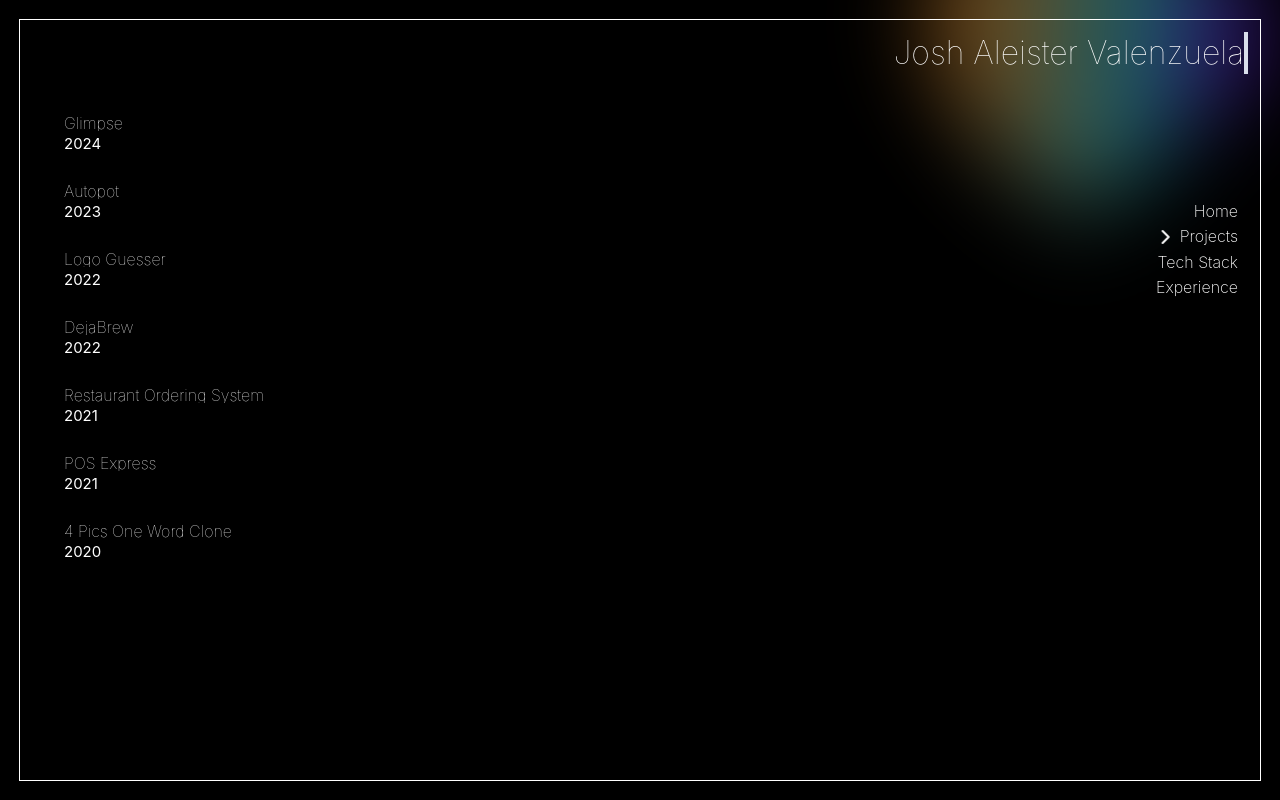
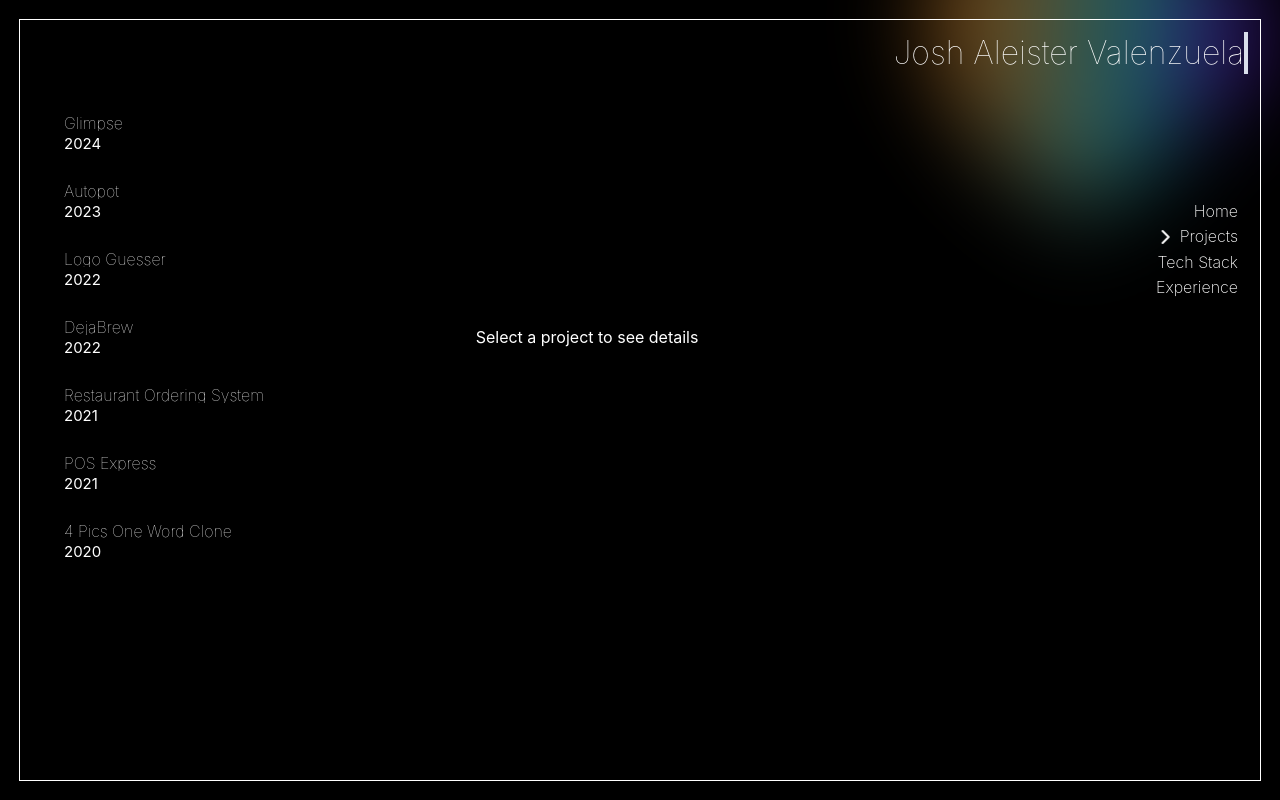
Before and after one commit to jshalstr/web-portfolio, a Next.js app: page /projects in a window 1280 px wide. Built offline with nearby package versions, Linux system fonts and the light colour scheme.

Commit message:
make breakpoint from medium to small for projects page, add animation for timeline

```diff
--- a/app/projects/page.tsx
+++ b/app/projects/page.tsx
@@ -170,7 +170,7 @@ function ProjectDetails({ project }: { project: Project }) {
 
 export default function ProjectsPage() {
   const [selectedProject, setSelectedProject] = useState<null | Project>(null);
-  const isMedium = useMediaQuery('(max-width: 62em)');
+  const isSmall = useMediaQuery('(max-width: 48em)');
 
   return (
     <Stack>
@@ -220,6 +220,7 @@ export default function ProjectsPage() {
         </motion.div>
       </Title>
       <Group gap={20} h="100%" align="start" wrap="nowrap">
+        <motion.div initial={{ opacity: 0, x: -20 }} animate={{ opacity: 1, x: 0 }}>
           <Timeline bulletSize={14} lineWidth={2}>
             {projects.map((project) => (
               <ProjectItem
@@ -231,16 +232,23 @@ export default function ProjectsPage() {
               />
             ))}
           </Timeline>
-        {isMedium ? (
+        </motion.div>
+        {isSmall ? (
           <Modal
             opened={!!selectedProject}
             onClose={() => setSelectedProject(null)}
             title={selectedProject?.title}
           >
-            {selectedProject && <ProjectDetails project={selectedProject} />}
+            {selectedProject ? (
+              <ProjectDetails project={selectedProject} />
+            ) : (
+              <Text className="self-center m-auto">Select a project to see details</Text>
+            )}
           </Modal>
+        ) : selectedProject ? (
+          <ProjectDetails project={selectedProject} />
         ) : (
-          selectedProject && <ProjectDetails project={selectedProject} />
+          <Text className="self-center m-auto">Select a project to see details</Text>
         )}
       </Group>
     </Stack>
```
Lines whose indentation alone changed are shown as unchanged.
